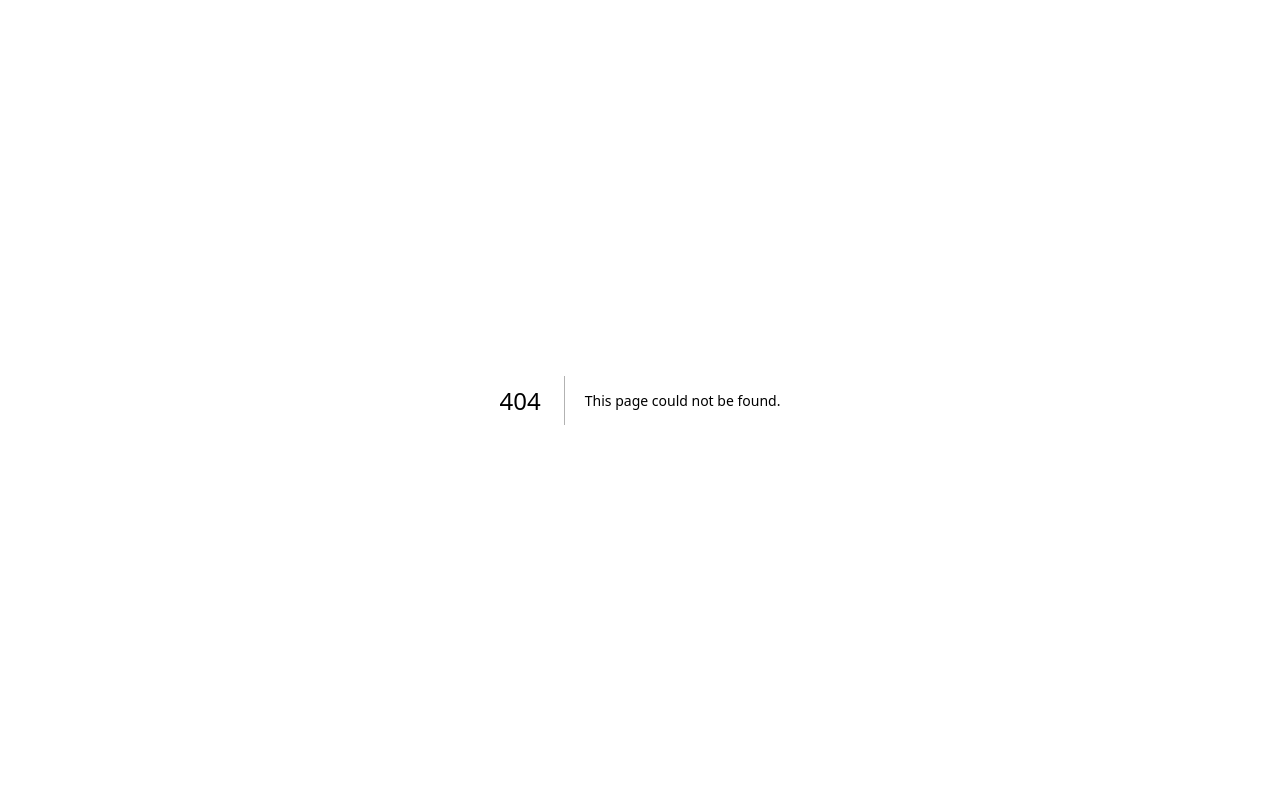
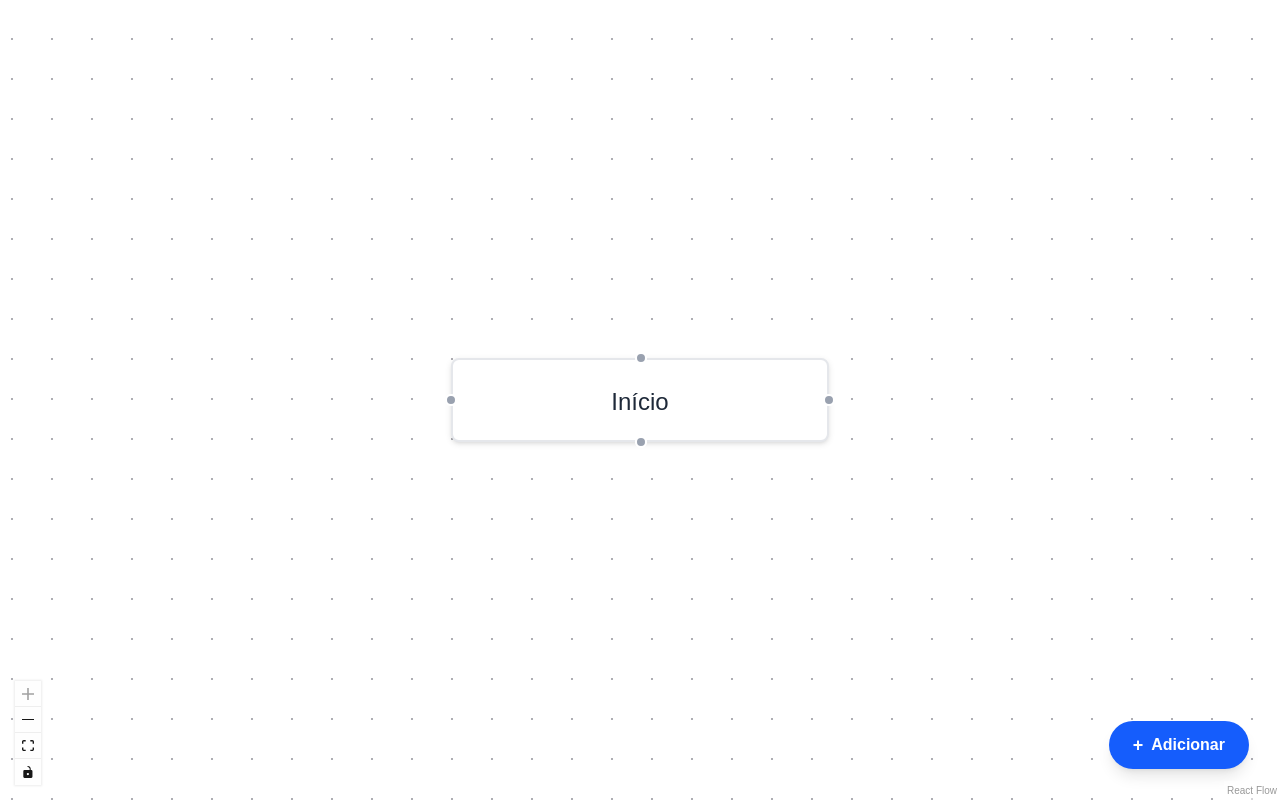
Before and after one commit to PedroVOliveira/react-flow, a Next.js app: page /flow in a window 1280 px wide. Before the commit this address had no page. Built offline with nearby package versions, Linux system fonts and the light colour scheme.

Commit message:
feat: implement smart node placement with collision detection and auto-focusing in flow canvas

```diff
--- /dev/null
+++ b/app/flow/page.tsx
@@ -0,0 +1,211 @@
+'use client'
+import { useState, useCallback, useMemo } from 'react';
+import {
+  ReactFlow,
+  addEdge,
+  applyNodeChanges,
+  applyEdgeChanges,
+  type Node,
+  type Edge,
+  type FitViewOptions,
+  type OnConnect,
+  type OnNodesChange,
+  type OnEdgesChange,
+  type OnNodeDrag,
+  type DefaultEdgeOptions,
+  Background,
+  Controls,
+  Panel,
+  Handle,
+  Position,
+  useReactFlow,
+  ReactFlowProvider,
+  ConnectionMode,
+} from '@xyflow/react';
+
+const initialNodes: Node[] = [
+  { id: '1', type: 'textUpdater', data: { label: 'Início' }, position: { x: 250, y: 250 } },
+];
+
+const initialEdges: Edge[] = [];
+const fitViewOptions: FitViewOptions = { padding: 0.2 };
+const defaultEdgeOptions: DefaultEdgeOptions = { animated: true, style: { strokeWidth: 2 } };
+
+const CustomNode = ({ data, id, selected }: any) => {
+  const { setNodes } = useReactFlow();
+
+  const onChange = useCallback((event: React.ChangeEvent<HTMLInputElement>) => {
+    const value = event.target.value;
+    setNodes((nds) =>
+      nds.map((node) => {
+        if (node.id === id) {
+          return { ...node, data: { ...node.data, label: value } };
+        }
+        return node;
+      })
+    );
+  }, [id, setNodes]);
+
+  return (
+    <div className={`transition-all duration-200 ${selected ? 'ring-2 ring-blue-500 ring-offset-4 rounded-sm' : ''}`}>
+      <div className="bg-white border border-gray-200 rounded-sm py-2 px-4 shadow-sm flex flex-col items-center min-w-[150px] hover:border-gray-300">
+        <Handle type="target" position={Position.Top} id="t-t" className="!bg-gray-400 !w-1.5 !h-1.5" />
+        <Handle type="source" position={Position.Top} id="t-s" className="!bg-gray-400 !w-1.5 !h-1.5" />
+        <Handle type="target" position={Position.Bottom} id="b-t" className="!bg-gray-400 !w-1.5 !h-1.5" />
+        <Handle type="source" position={Position.Bottom} id="b-s" className="!bg-gray-400 !w-1.5 !h-1.5" />
+        <Handle type="target" position={Position.Left} id="l-t" className="!bg-gray-400 !w-1.5 !h-1.5" />
+        <Handle type="source" position={Position.Left} id="l-s" className="!bg-gray-400 !w-1.5 !h-1.5" />
+        <Handle type="target" position={Position.Right} id="r-t" className="!bg-gray-400 !w-1.5 !h-1.5" />
+        <Handle type="source" position={Position.Right} id="r-s" className="!bg-gray-400 !w-1.5 !h-1.5" />
+        <div className="w-full">
+          <input
+            defaultValue={data.label}
+            onChange={onChange}
+            className="nodrag w-full bg-transparent border-none outline-none text-center text-xs font-medium text-gray-800 focus:ring-0"
+          />
+        </div>
+      </div>
+    </div>
+  );
+};
+
+function FlowInner() {
+  const [nodes, setNodes] = useState<Node[]>(initialNodes);
+  const [edges, setEdges] = useState<Edge[]>(initialEdges);
+  const [showMenu, setShowMenu] = useState(false);
+
+  const nodeTypes = useMemo(() => ({
+    textUpdater: CustomNode,
+  }), []);
+
+  const onNodesChange: OnNodesChange = useCallback(
+    (changes) => setNodes((nds) => applyNodeChanges(changes, nds)),
+    [setNodes],
+  );
+  const onEdgesChange: OnEdgesChange = useCallback(
+    (changes) => setEdges((eds) => applyEdgeChanges(changes, eds)),
+    [setEdges],
+  );
+  const onConnect: OnConnect = useCallback(
+    (connection) => setEdges((eds) => addEdge(connection, eds)),
+    [setEdges],
+  );
+
+  const { fitView } = useReactFlow();
+
+  const onAddNode = useCallback((direction: 'top' | 'bottom' | 'left' | 'right') => {
+
+    const selectedNode = nodes.find((n) => n.selected);
+    const baseNode = selectedNode || nodes[nodes.length - 1];
+
+    if (!baseNode) return;
+
+
+    const nextId = `node_${Date.now()}`;
+    const OFFSET = 250;
+
+    const configs = {
+      top: { x: 0, y: -OFFSET, source: 't-s', target: 'b-t' },
+      bottom: { x: 0, y: OFFSET, source: 'b-s', target: 't-t' },
+      left: { x: -OFFSET, y: 0, source: 'l-s', target: 'r-t' },
+      right: { x: OFFSET, y: 0, source: 'r-s', target: 'l-t' },
+    };
+
+    const config = configs[direction];
+
+    // REGRA DE OURO: Detecção de Colisão (Smart Placement)
+    let finalX = baseNode.position.x + config.x;
+    let finalY = baseNode.position.y + config.y;
+
+    const isOccupied = (x: number, y: number) =>
+      nodes.some(n => Math.abs(n.position.x - x) < 180 && Math.abs(n.position.y - y) < 100);
+
+    // Se a posição estiver ocupada, o sistema "procura" o próximo espaço livre
+    let attempts = 0;
+    while (isOccupied(finalX, finalY) && attempts < 10) {
+      if (direction === 'left' || direction === 'right') {
+        finalY += 120; // Se estiver indo pros lados, desvia pra baixo
+      } else {
+        finalX += 200; // Se estiver indo pra cima/baixo, desvia pro lado
+      }
+      attempts++;
+    }
+
+    const newNode: Node = {
+      id: nextId,
+      type: 'textUpdater',
+      data: { label: `Novo Nó` },
+      position: { x: finalX, y: finalY },
+    };
+
+    const newEdge: Edge = {
+      id: `e-${baseNode.id}-${nextId}`,
+      source: baseNode.id,
+      target: nextId,
+      sourceHandle: config.source,
+      targetHandle: config.target,
+    };
+
+    setNodes((nds) => [...nds, newNode]);
+    setEdges((eds) => [...eds, newEdge]);
+    setShowMenu(false);
+
+    window.requestAnimationFrame(() => {
+      fitView({ nodes: [{ id: nextId }], duration: 800 });
+    });
+  }, [nodes, fitView, setNodes, setEdges]);
+
+  return (
+    <div className='w-full h-screen'>
+      <ReactFlow
+        nodes={nodes}
+        edges={edges}
+        onNodesChange={onNodesChange}
+        onEdgesChange={onEdgesChange}
+        onConnect={onConnect}
+        nodeTypes={nodeTypes}
+        connectionMode={ConnectionMode.Loose}
+        fitView
+        fitViewOptions={fitViewOptions}
+        defaultEdgeOptions={defaultEdgeOptions}
+      >
+        <Background />
+        <Controls />
+        <Panel position="bottom-right" className="p-4 flex flex-col items-end gap-2">
+          {showMenu && (
+            <div className="bg-white p-3 rounded-xl shadow-2xl border border-gray-100 flex flex-col gap-2 mb-2 min-w-[140px] animate-in fade-in zoom-in-95 duration-200">
+              <p className="text-[10px] text-gray-400 font-bold uppercase tracking-wider px-1">Direção</p>
+              <div className="grid grid-cols-1 gap-1">
+                <button onClick={() => onAddNode('top')} className="flex items-center justify-between px-3 py-2 text-xs hover:bg-blue-50 hover:text-blue-600 rounded-lg text-gray-600 font-medium transition-all">Para Cima <span className="opacity-50">↑</span></button>
+                <button onClick={() => onAddNode('bottom')} className="flex items-center justify-between px-3 py-2 text-xs hover:bg-blue-50 hover:text-blue-600 rounded-lg text-gray-600 font-medium transition-all">Para Baixo <span className="opacity-50">↓</span></button>
+                <button onClick={() => onAddNode('left')} className="flex items-center justify-between px-3 py-2 text-xs hover:bg-blue-50 hover:text-blue-600 rounded-lg text-gray-600 font-medium transition-all">Esquerda <span className="opacity-50">←</span></button>
+                <button onClick={() => onAddNode('right')} className="flex items-center justify-between px-3 py-2 text-xs hover:bg-blue-50 hover:text-blue-600 rounded-lg text-gray-600 font-medium transition-all">Direita <span className="opacity-50">→</span></button>
+              </div>
+            </div>
+          )}
+          <button
+            className={`px-6 py-2.5 rounded-full font-semibold transition-all shadow-lg flex items-center gap-2 ${showMenu ? 'bg-red-500 text-white hover:bg-red-600' : 'bg-blue-600 text-white hover:bg-blue-700 hover:-translate-y-0.5'}`}
+            onClick={() => setShowMenu(!showMenu)}
+          >
+            {showMenu ? (
+              <span>Fechar</span>
+            ) : (
+              <>
+                <span className="text-lg">+</span>
+                <span>Adicionar</span>
+              </>
+            )}
+          </button>
+        </Panel>
+      </ReactFlow>
+    </div>
+  );
+}
+
+export default function Flow() {
+  return (
+    <ReactFlowProvider>
+      <FlowInner />
+    </ReactFlowProvider>
+  );
+}
--- a/app/page.tsx
+++ b/app/page.tsx
@@ -1,9 +1,10 @@
 'use client'
-import { useMemo } from 'react'
+import { useMemo, useCallback } from 'react'
+import { useReactFlow } from '@xyflow/react'
 import { Flow } from '@/components/flow'
 import { CustomNodeData } from '@/components/flow/node'
 
-export default function Home() {
+function FlowContainer() {
   const {
     nodes,
     edges,
@@ -16,6 +17,26 @@ export default function Home() {
     autoSpawn,
   } = Flow.useFlowState<CustomNodeData>();
 
+  const { fitView } = useReactFlow();
+
+  // Função auxiliar para adicionar e focar
+  const handleAddNode = useCallback(() => {
+    const id = addNode();
+    window.requestAnimationFrame(() => {
+      fitView({ nodes: [{ id }], duration: 800, padding: 0.2 });
+    });
+  }, [addNode, fitView]);
+
+  // Função auxiliar para ramificar e focar
+  const handleAutoSpawn = useCallback((sourceId: string, direction: 'top' | 'bottom' | 'left' | 'right') => {
+    const id = autoSpawn(sourceId, direction);
+    if (id) {
+      window.requestAnimationFrame(() => {
+        fitView({ nodes: [{ id }], duration: 800, padding: 0.2 });
+      });
+    }
+  }, [autoSpawn, fitView]);
+
   const enrichedNodes = useMemo(() =>
     nodes.map(n => ({
       ...n,
@@ -23,13 +44,12 @@ export default function Home() {
         ...n.data,
         onEdit: editNode,
         onDelete: deleteNode,
-        onAutoSpawn: autoSpawn
+        onAutoSpawn: handleAutoSpawn // Usando a versão com fitView
       }
     })),
-  [nodes, editNode, deleteNode, autoSpawn]);
+  [nodes, editNode, deleteNode, handleAutoSpawn]);
 
   return (
-    <Flow.Root>
     <Flow.Canvas
       nodes={enrichedNodes}
       edges={edges}
@@ -42,17 +62,21 @@ export default function Home() {
       <Flow.Panel position="bottom-right" className="m-4">
         <button
           data-testid="add-node-btn"
-            onClick={() => addNode()}
-            className="flex items-center gap-2 px-4 py-2 bg-white text-gray-800 font-semibold text-sm shadow-md border border-gray-200 rounded cursor-pointer hover:bg-gray-50 focus:outline-none focus:ring-2 focus:ring-blue-500 transition-colors"
+          onClick={handleAddNode}
+          className="flex items-center gap-2 px-6 py-2.5 bg-blue-600 text-white font-semibold text-sm shadow-lg rounded-full cursor-pointer hover:bg-blue-700 hover:-translate-y-0.5 active:translate-y-0 transition-all"
         >
-            <svg xmlns="http://www.w3.org/2000/svg" width="16" height="16" viewBox="0 0 24 24" fill="none" stroke="currentColor" strokeWidth="2.5" strokeLinecap="round" strokeLinejoin="round">
-              <line x1="12" y1="5" x2="12" y2="19"></line>
-              <line x1="5" y1="12" x2="19" y2="12"></line>
-            </svg>
-            Adicionar
+          <span className="text-lg">+</span>
+          Adicionar Novo Nó
         </button>
       </Flow.Panel>
     </Flow.Canvas>
+  );
+}
+
+export default function Home() {
+  return (
+    <Flow.Root>
+      <FlowContainer />
     </Flow.Root>
   );
 }
--- a/components/flow/use-flow-state.ts
+++ b/components/flow/use-flow-state.ts
@@ -52,10 +52,7 @@ export function useFlowState<TData extends { label: string; isNew?: boolean }>(
       id,
       type: 'custom',
       position,
-      data: {
-        label: '',
-        isNew: true,
-      } as TData,
+      data: { label: '', isNew: true } as TData,
     };
     setNodes((nds) => [...nds, newNode]);
     return id;
@@ -63,40 +60,25 @@ export function useFlowState<TData extends { label: string; isNew?: boolean }>(
 
   const autoSpawn = useCallback((sourceId: string, direction: 'top' | 'bottom' | 'left' | 'right') => {
     const sourceNode = nodes.find((n) => n.id === sourceId);
-    if (!sourceNode) return;
+    if (!sourceNode) return null;
 
     const spacing = 250;
-    const existingEdgesCount = edges.filter(
-      (e) => e.source === sourceId && e.sourceHandle === direction
-    ).length;
+    const xLane = nodes.filter(n => Math.abs(n.position.y - sourceNode.position.y) < 100).map(n => n.position.x);
+    const yLane = nodes.filter(n => Math.abs(n.position.x - sourceNode.position.x) < 100).map(n => n.position.y);
 
-    const offsetMultiplier = Math.ceil(existingEdgesCount / 2);
-    const offsetDirection = existingEdgesCount % 2 === 0 ? 1 : -1;
-    const offsetValue = offsetMultiplier * 200 * offsetDirection;
-
-    const positionMap = {
-      top: { x: sourceNode.position.x + offsetValue, y: sourceNode.position.y - spacing },
-      bottom: { x: sourceNode.position.x + offsetValue, y: sourceNode.position.y + spacing },
-      left: { x: sourceNode.position.x - spacing, y: sourceNode.position.y + offsetValue },
-      right: { x: sourceNode.position.x + spacing, y: sourceNode.position.y + offsetValue },
-    };
+    const spawnConfig = {
+      top:    { x: sourceNode.position.x, y: Math.min(...yLane, sourceNode.position.y) - spacing, targetHandle: 'bottom' },
+      bottom: { x: sourceNode.position.x, y: Math.max(...yLane, sourceNode.position.y) + spacing, targetHandle: 'top' },
+      left:   { x: Math.min(...xLane, sourceNode.position.x) - spacing, y: sourceNode.position.y, targetHandle: 'right' },
+      right:  { x: Math.max(...xLane, sourceNode.position.x) + spacing, y: sourceNode.position.y, targetHandle: 'left' },
+    }[direction];
 
     const newNodeId = `node-${Date.now()}`;
     const newNode: Node<TData> = {
       id: newNodeId,
       type: 'custom',
-      position: positionMap[direction],
-      data: {
-        label: '',
-        isNew: true,
-      } as TData,
-    };
-
-    const targetHandleMap = {
-      top: 'bottom',
-      bottom: 'top',
-      left: 'right',
-      right: 'left',
+      position: { x: spawnConfig.x, y: spawnConfig.y },
+      data: { label: '', isNew: true } as TData,
     };
 
     const newEdge: Edge = {
@@ -104,18 +86,18 @@ export function useFlowState<TData extends { label: string; isNew?: boolean }>(
       source: sourceId,
       target: newNodeId,
       sourceHandle: direction,
-      targetHandle: targetHandleMap[direction],
+      targetHandle: spawnConfig.targetHandle,
     };
 
     setNodes((nds) => [...nds, newNode]);
     setEdges((eds) => [...eds, newEdge]);
-  }, [nodes, edges]);
+
+    return newNodeId;
+  }, [nodes]);
 
   return {
     nodes,
-    setNodes,
     edges,
-    setEdges,
     onNodesChange,
     onEdgesChange,
     onConnect,
```
Lines whose indentation alone changed are shown as unchanged.
